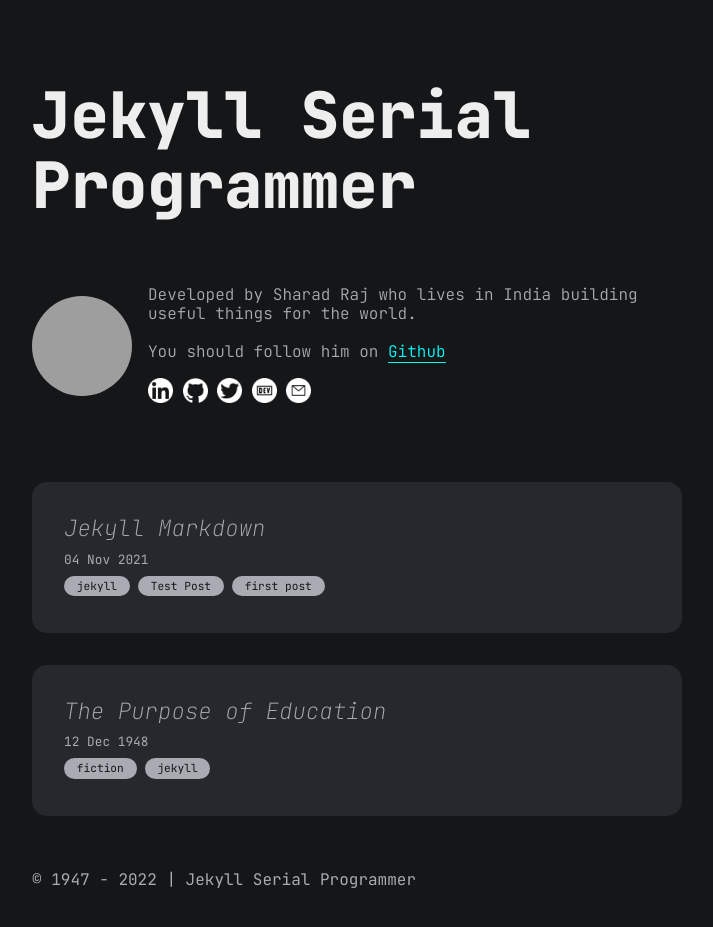
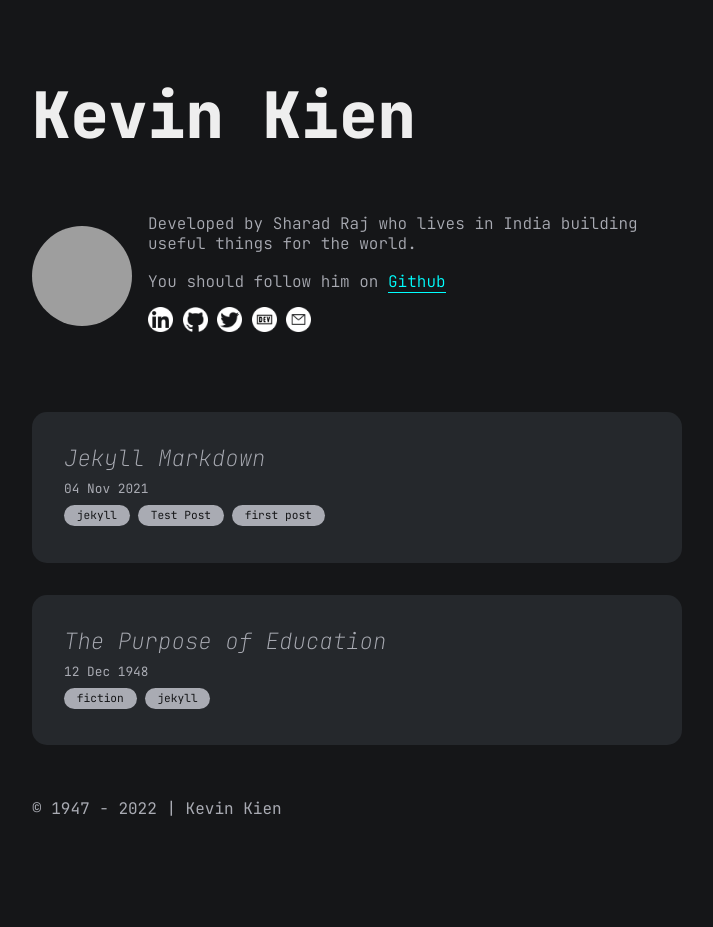
Before and after one commit to KevinKien/KevinKien.github.io, a Jekyll site: the page built from index.md, in a window 1280 px wide, cut to the strip 0-944 px from the top of the page. Shown: the top 927 px of the strip, without its empty margins (283-996 px from the left). Built offline with Jekyll 4.4.1, drawn with Linux system fonts in a browser that asks for light colours; after the commit the page ends 900 px from its top, so only the background shows below that; grey boxes are pictures that could not be loaded.

Commit message:
Update _config.yml

```diff
--- a/_config.yml
+++ b/_config.yml
@@ -1,12 +1,11 @@
-title: Jekyll Serial Programmer
+title: Kevin Kien
 markdown: kramdown
 url: ""
-baseurl: "/jekyll-theme-serial-programmer"
+baseurl: "/"
 
 # for atom feed
 author:
-  name: Sharad Raj Singh Maurya
-  email: dev_sharad@outlook.com
+  name: Kevin Kien
 
 plugins:
   - jemoji
```
